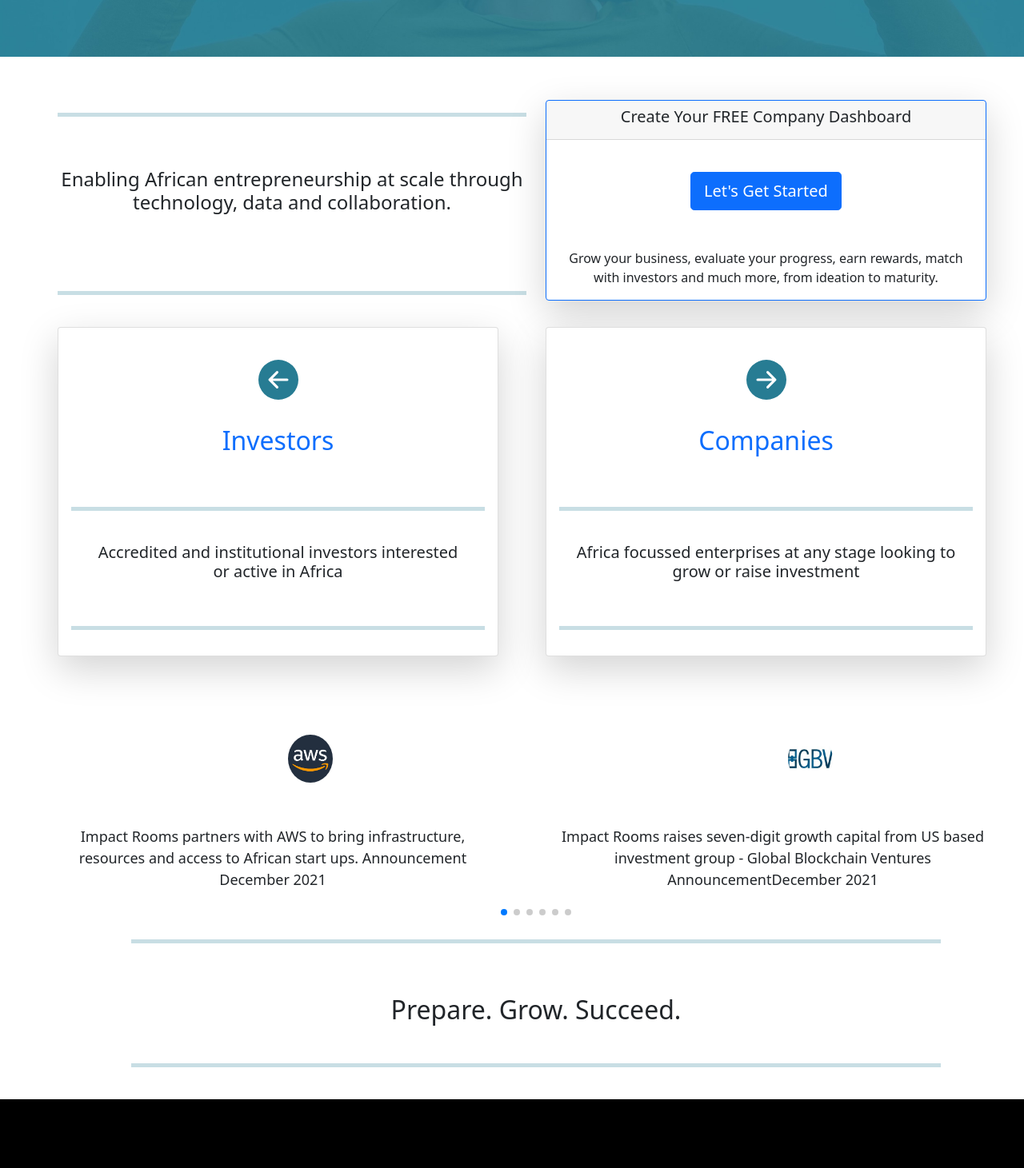
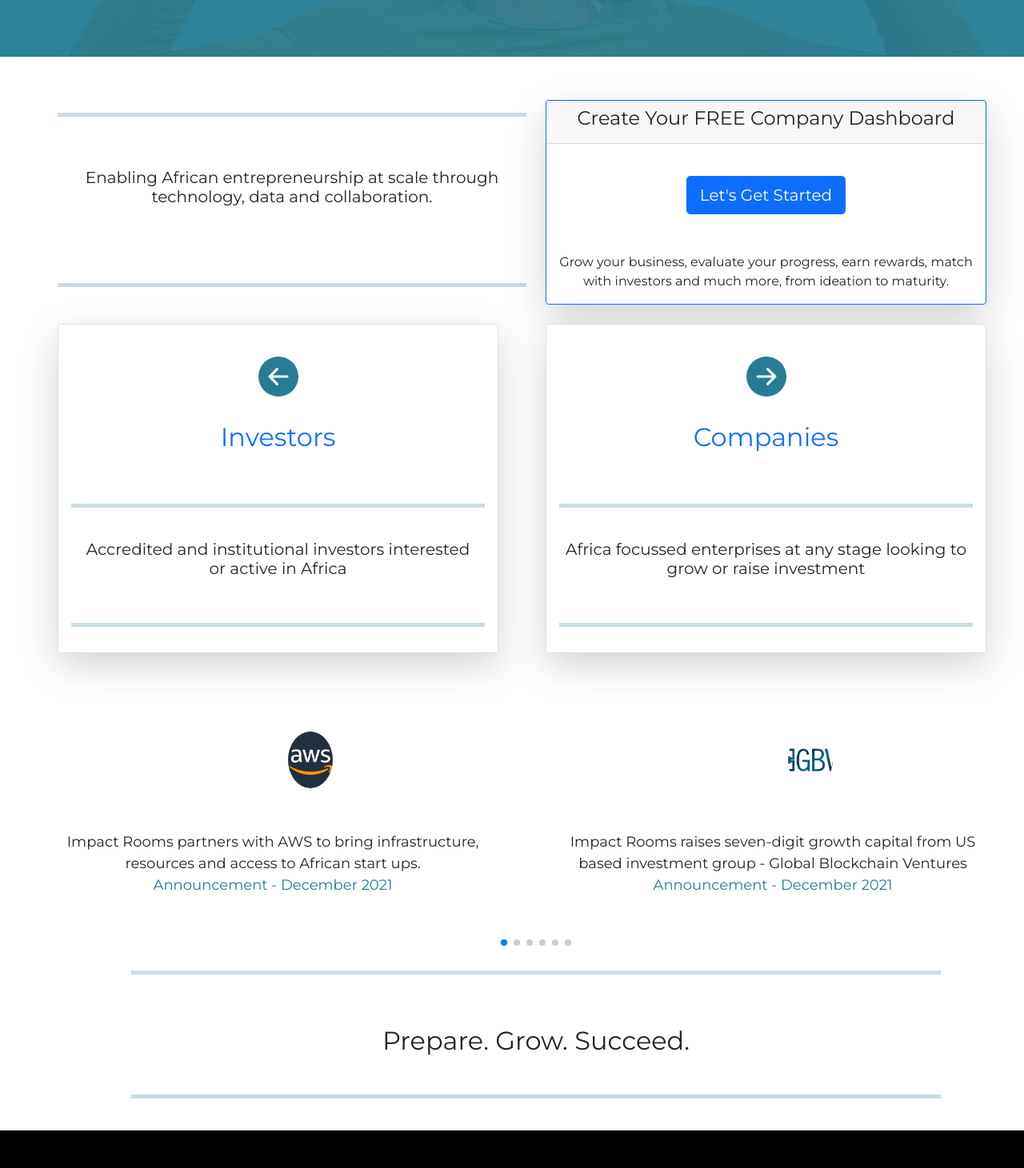
Before and after one commit to metaorigins/Impact-Rooms-, a React (Create React App) app: page / in a window 1280 px wide. Shown: the part 480-1941 px from the top of the page at 80% size. Built offline with nearby package versions, Linux system fonts and the light colour scheme.

Commit message:
Fonts implemented on home page

```diff
--- a/src/views/AboutUs/AboutUs.css
+++ b/src/views/AboutUs/AboutUs.css
@@ -1,3 +1,5 @@
+@import url('https://fonts.googleapis.com/css?family=Montserrat');
+
 .photoCompany {
     width: 100vw;
     height: 50vh;
@@ -51,3 +53,7 @@
   padding-right: 55px;
 
 }
+
+.font{
+  font-family: 'Montserrat'
+}
--- a/src/views/Comapnies/Companies.css
+++ b/src/views/Comapnies/Companies.css
@@ -1,3 +1,5 @@
+@import url('https://fonts.googleapis.com/css?family=Montserrat');
+
 .photoCompanyMan {
     width: 100vw;
     height: 30vh;
@@ -66,3 +68,15 @@
   .center {
     text-align: center;
   }
+
+  .fontType{
+    font-family: 'Montserrat'
+  }
+
+  .boldFont{
+    font-weight: bold;
+  }
+
+  .fontBlue{
+    color: #277b93;
+  }
--- a/src/views/Home/HomePage.css
+++ b/src/views/Home/HomePage.css
@@ -1,3 +1,4 @@
+@import url('https://fonts.googleapis.com/css?family=Montserrat');
 
 .photo {
     width: 101.5vw;
@@ -53,6 +54,18 @@
   text-align: center;
 }
 
+.fontType{
+  font-family: 'Montserrat'
+}
+
+.boldFont{
+  font-weight: bold;
+}
+
+.fontBlue{
+  color: #277b93;
+}
+
 /* @media only screen and (max-width: 770px) {
   .photo {
     min-width: 120vw;
--- a/src/views/Home/HomePage.js
+++ b/src/views/Home/HomePage.js
@@ -4,7 +4,7 @@ import { Swiper, SwiperSlide } from "swiper/react";
 import SwiperCore, { Pagination } from 'swiper';
 import Typewriter from "typewriter-effect";
 import { IconContext } from "react-icons";
-import { BsFillArrowLeftCircleFill, BsFillArrowRightCircleFill} from "react-icons/bs";
+import { BsFillArrowLeftCircleFill, BsFillArrowRightCircleFill } from "react-icons/bs";
 import vr from '../../assets/vr.jpg';
 import aws from '../../assets/homePage/AWS.jpeg';
 import gbv from "../../assets/homePage/gbv.jpeg";
@@ -48,7 +48,7 @@ function HomePage() {
                 </div>
                 <h2 className="text-on-image2">Enterprise Escalator</h2>
             </Row>
-            <Image src={vr} className={clsx("photo")}/>
+            <Image src={vr} className={clsx("photo")} />
 
 
             <Row className="mx-auto my-4">
@@ -56,15 +56,15 @@ function HomePage() {
                     <ColoredLine color="#277C93" />
                     <br />
                     <br />
-                    <h4 className="center">Enabling African entrepreneurship at scale  through technology, data and collaboration.</h4>
+                    <h5 className={clsx("center", "fontType")}>Enabling African entrepreneurship at scale  through technology, data and collaboration.</h5>
                     <br />
                     <br />
                     <br />
                     <ColoredLine color="#277C93" />
                 </Col>
                 <Col>
-                    <Card border="primary" className={clsx("center", "shadow-lg")}>
-                        <Card.Header><Card.Title>Create Your FREE Company Dashboard</Card.Title></Card.Header>
+                    <Card border="primary" className={clsx("center", "shadow-lg", "fontType")}>
+                        <Card.Header><Card.Title><h4>Create Your FREE Company Dashboard</h4></Card.Title></Card.Header>
                         <Card.Body>
                             <br />
                             <Button variant="primary" size="lg">Let's Get Started</Button>
@@ -82,43 +82,43 @@ function HomePage() {
 
             <Row className="mx-auto my-4">
                 <Col>
-                    <Card className={clsx("center", "shadow-lg")}>
-                        <br/>
+                    <Card className={clsx("center", "shadow-lg", "fontType")}>
+                        <br />
                         <Card.Body>
                             <IconContext.Provider value={{ color: "#277C93", size: "50px" }}>
-                                <BsFillArrowLeftCircleFill/>
+                                <BsFillArrowLeftCircleFill />
                             </IconContext.Provider>
-                            <br/>
-                            <br/>
+                            <br />
+                            <br />
                             <Card.Title><Nav.Link href="/Investors"><h2>Investors</h2></Nav.Link></Card.Title>
                             <br />
                             <ColoredLine color="#277C93" />
-                            <br/>
+                            <br />
                             <Card.Text>
-                            <h5>Accredited and institutional investors interested <br/> or active in Africa</h5>
+                                <h5>Accredited and institutional investors interested <br /> or active in Africa</h5>
                             </Card.Text>
-                            <br/>
+                            <br />
                             <ColoredLine color="#277C93" />
                         </Card.Body>
                     </Card>
                 </Col>
                 <Col>
-                    <Card className={clsx("center", "shadow-lg")}>
-                        <br/>
+                    <Card className={clsx("center", "shadow-lg", "fontType")}>
+                        <br />
                         <Card.Body>
-                        <IconContext.Provider value={{ color: "#277C93", size: "50px" }}>
-                                <BsFillArrowRightCircleFill/>
+                            <IconContext.Provider value={{ color: "#277C93", size: "50px" }}>
+                                <BsFillArrowRightCircleFill />
                             </IconContext.Provider>
-                            <br/>
-                            <br/>
+                            <br />
+                            <br />
                             <Card.Title> <Nav.Link href="/Companies"><h2>Companies</h2></Nav.Link></Card.Title>
                             <br />
                             <ColoredLine color="#277C93" />
-                            <br/>
+                            <br />
                             <Card.Text>
                                 <h5>Africa focussed enterprises at any stage looking to grow or raise investment</h5>
                             </Card.Text>
-                            <br/>
+                            <br />
                             <ColoredLine color="#277C93" />
                         </Card.Body>
                     </Card>
@@ -129,42 +129,49 @@ function HomePage() {
             <Row className="justify-content-md-center">
                 <Col>
                     <Swiper grabCursor={true} loop={true} height={100} slidesPerView={2} spaceBetween={30} pagination={{
-                    }} className="align-middle">
+                    }} className={clsx("align-middle", "fontType")}>
                         <SwiperSlide>
                             <Image className="swiper-image" src={aws} roundedCircle={true} />
                             <br />
                             <br />
-                            Impact Rooms partners with AWS to bring infrastructure, resources and access to African start ups.	Announcement December 2021
+                            Impact Rooms partners with AWS to bring infrastructure, resources and access to African start ups.
+                            <br />
+                            <p className="fontBlue">Announcement - December 2021</p>
                         </SwiperSlide>
                         <SwiperSlide>
                             <Image className="swiper-image" src={gbv} roundedCircle={true} />
                             <br />
                             <br />
-                            Impact Rooms raises seven-digit growth capital from US based investment group - Global Blockchain Ventures AnnouncementDecember 2021
+                            Impact Rooms raises seven-digit growth capital from US based investment group - Global Blockchain Ventures
+                            <p className="fontBlue">Announcement - December 2021</p>
                         </SwiperSlide>
                         <SwiperSlide>
                             <Image className="swiper-image" src={shortlist} roundedCircle={true} />
                             <br />
                             <br />
-                            Impact Rooms partners with renowned recruitment and executive search firm - Shortlist - to bring top-talent to African start ups. AnnouncementNovember 2021
+                            Impact Rooms partners with renowned recruitment and executive search firm - Shortlist - to bring top-talent to African start ups.
+                            <p className="fontBlue">Announcement - November 2021</p>
                         </SwiperSlide>
                         <SwiperSlide>
                             <Image className="swiper-image" src={picture8} roundedCircle={true} />
                             <br />
                             <br />
-                            Impact Rooms announces Barry Palte as company Chairperson - bringing world-class investment experience to the team AnnouncementDecember 2021
+                            Impact Rooms announces Barry Palte as company Chairperson - bringing world-class investment experience to the team.
+                            <p className="fontBlue">Announcement - December 2021</p>
                         </SwiperSlide>
                         <SwiperSlide>
                             <Image className="swiper-image" src={nexus} roundedCircle={true} />
                             <br />
                             <br />
-                            Impact Rooms partners with Germany based, Impact Nexus, to evaluate, score and forecast the impact of companies AnnouncementNovember 2021
+                            Impact Rooms partners with Germany based, Impact Nexus, to evaluate, score and forecast the impact of companies.
+                               <p className="fontBlue">Announcement - November 2021</p>
                         </SwiperSlide>
                         <SwiperSlide>
                             <Image className="swiper-image" src={innovesta} roundedCircle={true} />
                             <br />
                             <br />
-                            Impact Rooms partners with Israeli based, Innovesta, to bring clients real-time market updates and sentiment AnnouncementDecember 2021
+                            Impact Rooms partners with Israeli based, Innovesta, to bring clients real-time market updates and sentiment.
+                            <p className="fontBlue">Announcement - December 2021</p>
                         </SwiperSlide>
                     </Swiper>
                 </Col>
@@ -181,7 +188,7 @@ function HomePage() {
             <br />
             <Row className="justify-content-md-center">
                 <Col>
-                    <h2 className="center">Prepare. Grow. Succeed.</h2>
+                    <h2 className={clsx("center", "fontType")}>Prepare. Grow. Succeed.</h2>
                 </Col>
             </Row>
             <br />
@@ -190,7 +197,7 @@ function HomePage() {
                     <ColoredLine color="#277C93" />
                 </Col>
             </Row>
-            <br/>
+            <br />
 
         </Container>
     )
```
